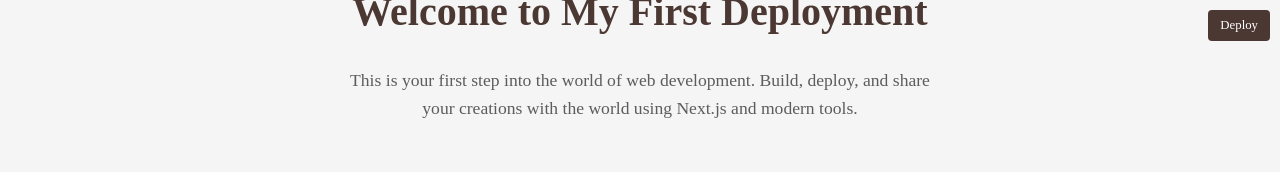
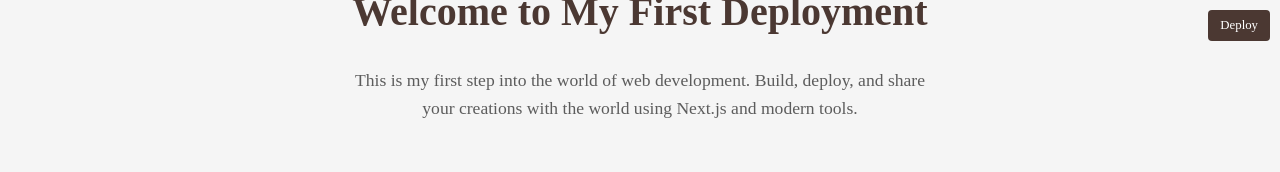
Before and after one commit to bismafajar816/React-Deployment, a Next.js app: page / in a window 1280 px wide. Shown: the top 172 px of the page. Built offline with nearby package versions, Linux system fonts and the light colour scheme.

Commit message:
Update page.tsx

```diff
--- a/src/app/page.tsx
+++ b/src/app/page.tsx
@@ -50,7 +50,7 @@ export default function Home() {
             maxWidth: "600px",
           }}
         >
-          This is your first step into the world of web development. Build, deploy, and
+          This is my first step into the world of web development. Build, deploy, and
           share your creations with the world using Next.js and modern tools.
         </p>
       </main>
```
